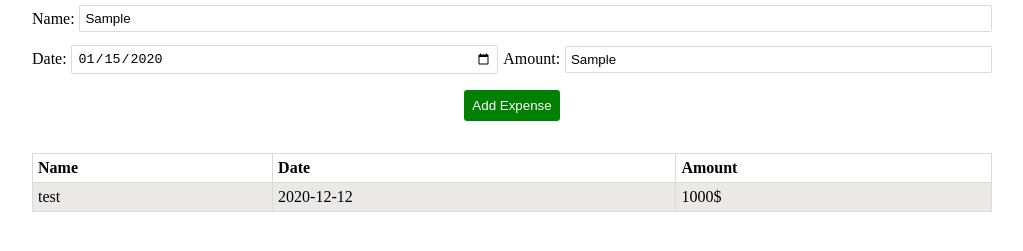
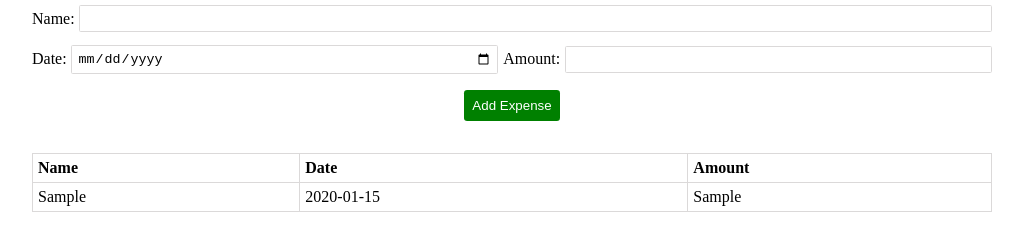
Before and after one commit to adrbrodz/expense_tracker, a plain HTML site: page index.html in a window 1280 px wide. Both pictures are taken after typing "Sample", "2020-01-15", "Sample" into the empty fields and a click on the button "Add Expense". Shown: the part 83-334 px from the top of the page, without its empty margins (128-1151 px from the left). Drawn offline with Linux system fonts and the light colour scheme.

Commit message:
Javascript functionallity (add expense)

```diff
--- a/index.html
+++ b/index.html
@@ -25,18 +25,15 @@
             <label for="amount" id="amount-label">Amount:</label>
             <input id="amount-input">
         </div>
-        <button id="add-expense-button" onclick="addExpense()">Add Expense</button>
-        <table>
+        <button id="add-expense-button"
+                onclick="addExpense()">Add Expense
+        </button>
+        <table id="main-table">
             <tr>
                 <th>Name</th>
                 <th>Date</th>
                 <th>Amount</th>
             </tr>
-            <tr>
-                <td>test</td>
-                <td>2020-12-12</td>
-                <td>1000$</td>
-            </tr>
         </table>
     <main>
 </body>
--- a/script.js
+++ b/script.js
@@ -1,3 +1,45 @@
+var expenseList = [];
+var id = 0;
+
 function addExpense() {
+    var { expenseName, expenseDate, expenseAmount } = getFields();
+    expenseList.push([id, expenseName, expenseDate, expenseAmount])
+    id += 1;
+    clearFields();
+    generateList();
 
+    function getFields() {
+        var expenseName = document.getElementById("name-input").value;
+        var expenseDate = document.getElementById("date-input").value;
+        var expenseAmount = document.getElementById("amount-input").value;
+        if ( expenseName == "" || expenseDate == "" || expenseAmount == "" ) {
+            window.alert("Please fill all the fields.");
+        } else {
+            return { expenseName, expenseDate, expenseAmount };
+        }
+    }
 }
+
+function clearFields() {
+    document.getElementById("name-input").value = "";
+    document.getElementById("date-input").value = "";
+    document.getElementById("amount-input").value = "";
+}
+
+function generateList() {
+    for ( let expense in expenseList ) {
+        var expenseName = expenseList[expense][1]
+        var expenseDate = expenseList[expense][2]
+        var expenseAmount = expenseList[expense][3]
+        var expenseTable = document.getElementById("main-table").innerHTML
+        expenseTable =
+        `${expenseTable}
+        <tr>
+            <td>${expenseName}</td>
+            <td>${expenseDate}</td>
+            <td>${expenseAmount}</td>
+        </tr>
+        `
+    }
+    document.getElementById("main-table").innerHTML = expenseTable
+}
```
Also changed, not shown: 1 other file.
